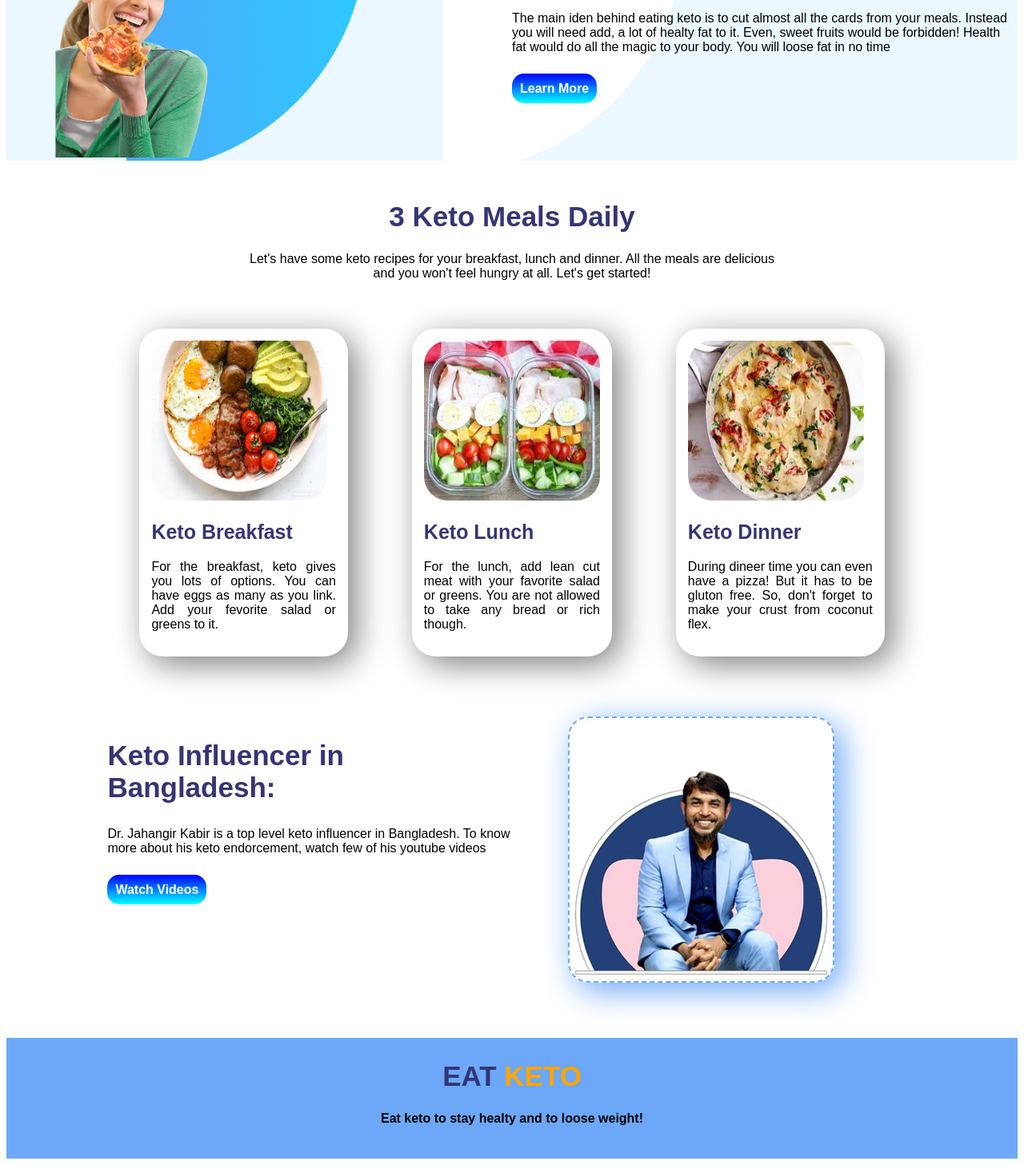
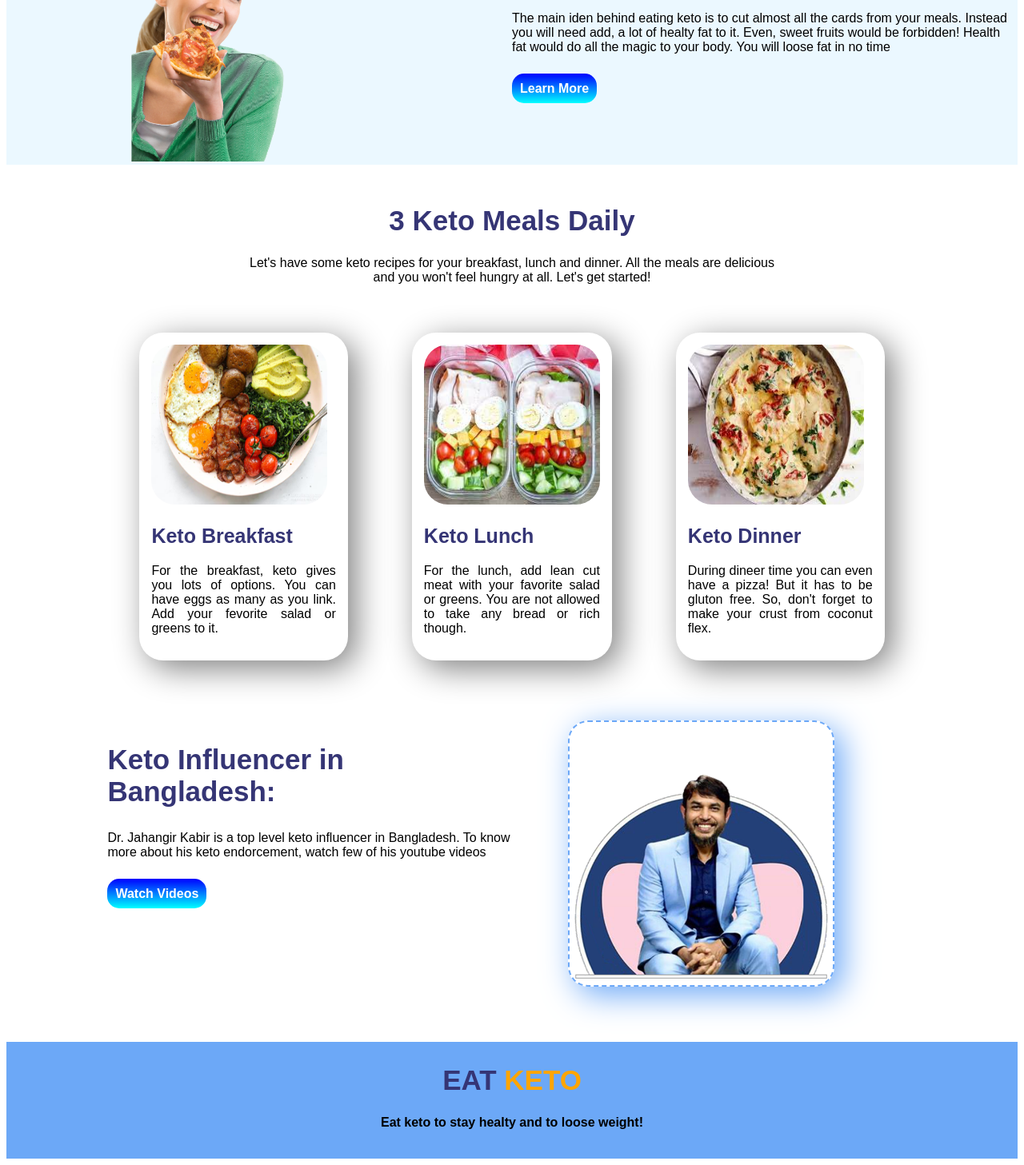
Before and after one commit to rezwan4students/keto-page, a plain HTML site: page index.html in a window 1280 px wide. Shown: the part 464-1921 px from the top of the page at 80% size. Drawn offline with Linux system fonts and the light colour scheme; a web font is replaced by a local one.

Commit message:
little modifications

```diff
--- a/index.html
+++ b/index.html
@@ -28,7 +28,7 @@
     </div>
 
     <div class="half-split">
-        <img id="img-fix1" src="images/female-1.png" alt="female having keto">
+        <img id="img-fix1" src="images/female-11.png" alt="female having keto">
     </div>
     </section>
 
--- a/style.css
+++ b/style.css
@@ -22,6 +22,7 @@ a {
     display: flex;
     background-image: url(images/mid-bg.jpg);
     background-repeat: no-repeat;
+    background-size: cover;
 
 }
 
@@ -35,7 +36,8 @@ a {
 
 #img-fix2 {
     width: 40%;
-    margin-left: 30px;
+    margin-left: 125px;
+    margin-top: 5px;
 }
 
 h1 {
@@ -85,5 +87,5 @@ span {
     background-color: rgb(108, 168, 247);
     text-align: center;
     padding-top: 5px;
-    padding-bottom: 20px;
+    padding-bottom: 15px;
 }
```
Also changed, not shown: 1 other file.
